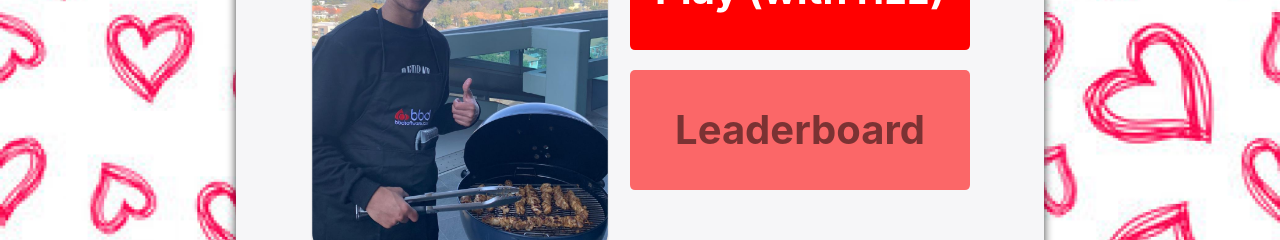
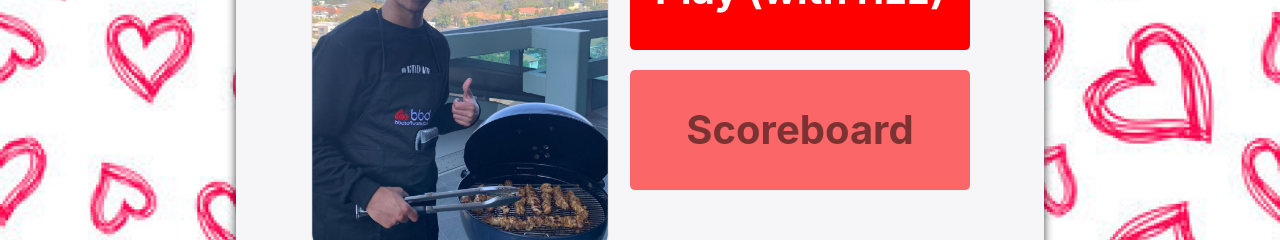
Before and after one commit to Kayden-21/kayden-retro-game, a React (Create React App) app in the folder kayden_bachelor/: page /dashboard in a window 1280 px wide. Shown: the part 380-620 px from the top of the page. Built offline with nearby package versions, Linux system fonts and the light colour scheme.

Commit message:
rename based off comment

```diff
--- a/kayden_bachelor/src/pages/DashboardPage/dashboardPage.tsx
+++ b/kayden_bachelor/src/pages/DashboardPage/dashboardPage.tsx
@@ -14,7 +14,7 @@ export const DashboardPage = () => {
         <GridLayout
           leftChildren={<img src={kayden} alt="Kayden" />}
           rightChildrenText1="Play (with rizz)"
-          rightChildrenText2="Leaderboard"
+          rightChildrenText2="Scoreboard"
         />
       </BodyPanel>
     </MainLayout>
```
